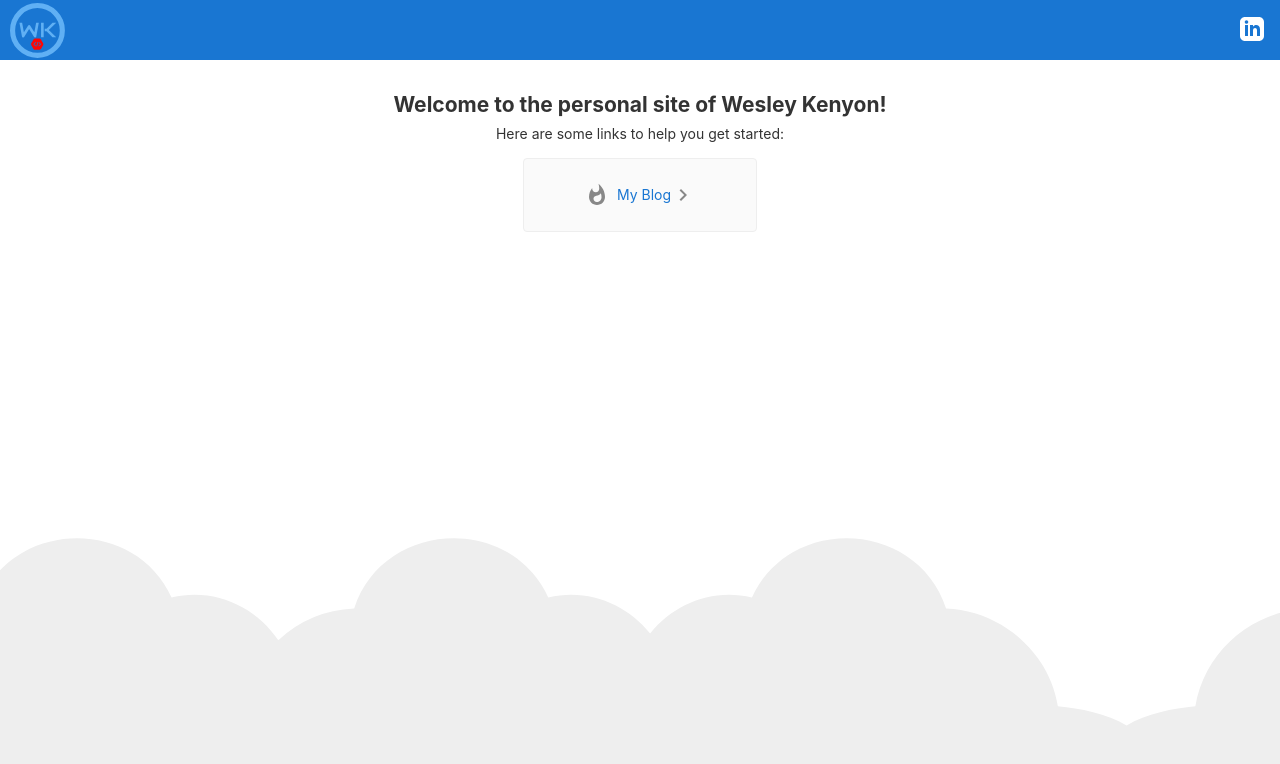
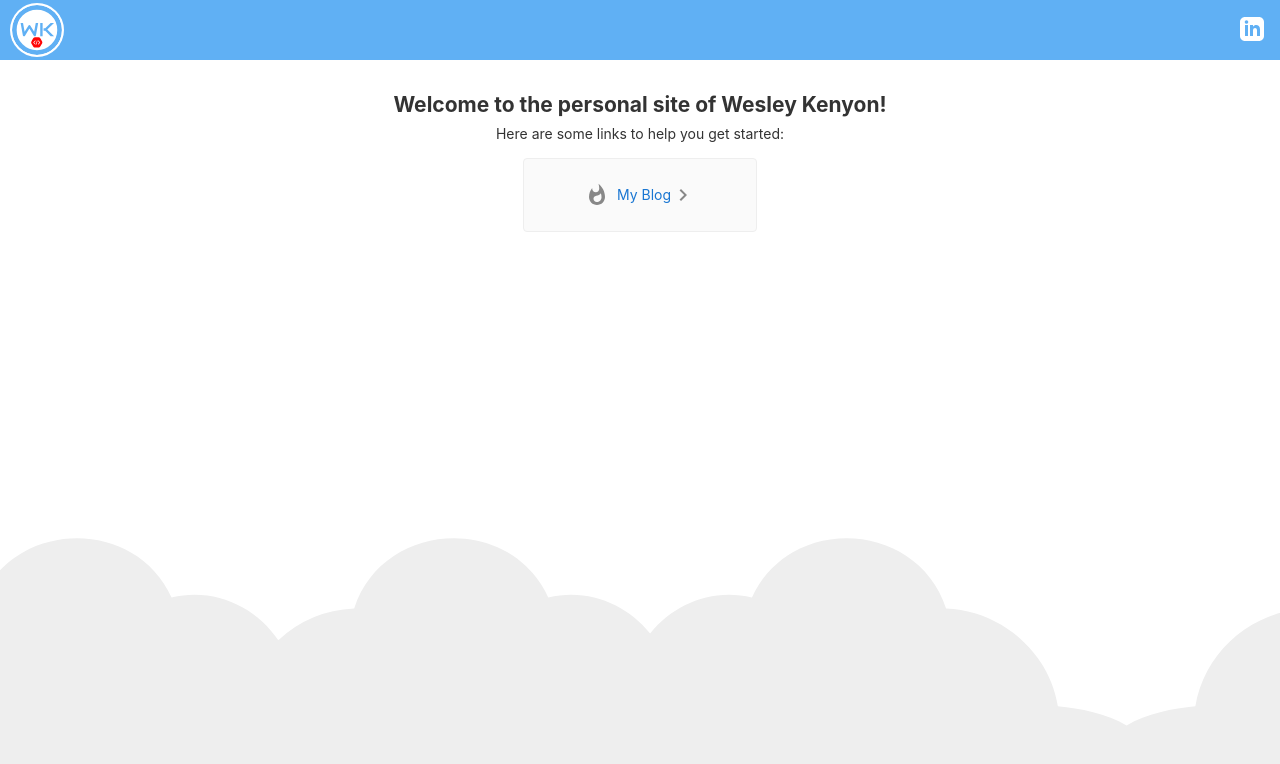
Before and after one commit to WKenya/personal-site, an Angular app: page / in a window 1280 px wide. Shown: the top 764 px of the page. Built offline with nearby package versions, Linux system fonts and the light colour scheme.

Commit message:
Update site stylings

```diff
--- a/src/app/app.component.html
+++ b/src/app/app.component.html
@@ -1,17 +1,14 @@
 <div class="toolbar" role="banner">
-    <svg style="padding-left: 10px" width="55" height="55" viewBox="0 0 167 167" xmlns="http://www.w3.org/2000/svg">
-        <image id="logo" href="./assets/Logo.svg"/>
+    <svg class="logo-formatting" width="50" height="50" viewBox="0 0 167 167" xmlns="http://www.w3.org/2000/svg">
+        <image id="svg-logo" href="./assets/Logo.svg" />
     </svg>
     <div class="spacer"></div>
-    <a aria-label="LinkedIn" target="_blank" rel="noopener" href="https://www.linkedin.com/in/wesley-kenyon/"
-        title="LinkedIn">
-
-        <svg id="twitter-logo" fill="#ffffff" xmlns="http://www.w3.org/2000/svg" width="24" height="24"
+    <a aria-label="LinkedIn" target="_blank" rel="noopener" href="https://www.linkedin.com/in/wesley-kenyon/" title="LinkedIn">
+        <svg id="linkedin-logo" fill="#ffffff" xmlns="http://www.w3.org/2000/svg" width="24" height="24"
             viewBox="0 0 24 24">
             <path
                 d="M19 0h-14c-2.761 0-5 2.239-5 5v14c0 2.761 2.239 5 5 5h14c2.762 0 5-2.239 5-5v-14c0-2.761-2.238-5-5-5zm-11 19h-3v-11h3v11zm-1.5-12.268c-.966 0-1.75-.79-1.75-1.764s.784-1.764 1.75-1.764 1.75.79 1.75 1.764-.783 1.764-1.75 1.764zm13.5 12.268h-3v-5.604c0-3.368-4-3.113-4 0v5.604h-3v-11h3v1.765c1.396-2.586 7-2.777 7 2.476v6.759z" />
         </svg>
-
     </a>
 </div>
 
--- a/src/app/app.component.scss
+++ b/src/app/app.component.scss
@@ -29,7 +29,7 @@ p {
     margin: -8px;
     display: flex;
     align-items: center;
-    background-color: #1976d2;
+    background-color: #60b0f4;
     color: white;
     font-weight: 600;
 }
@@ -38,12 +38,12 @@ p {
     margin: 0 16px;
 }
 
-.toolbar #twitter-logo {
+.toolbar #linkedin-logo {
     height: 40px;
     margin: 0 16px;
 }
 
-.toolbar #twitter-logo:hover {
+.toolbar #linkedin-logo:hover {
     opacity: 0.8;
 }
 
@@ -284,7 +284,11 @@ svg#clouds {
     }
 }
 
-.logo {
+.logo-formatting {
     width: 50px;
     height: 50px;
+    margin-left: 10px;
+    background: white;
+    padding: 2px;
+    border-radius: 30px;
 }
```
